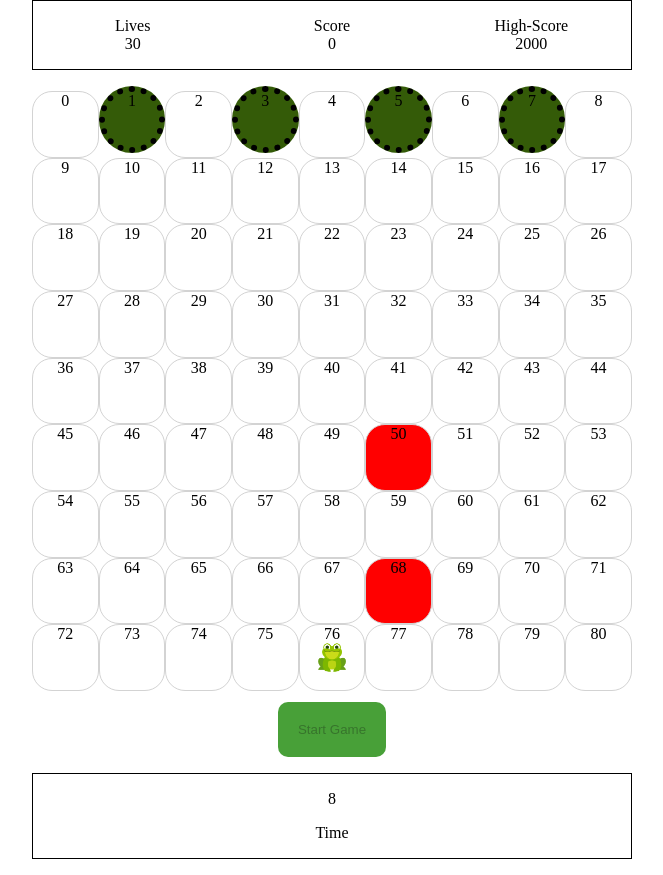
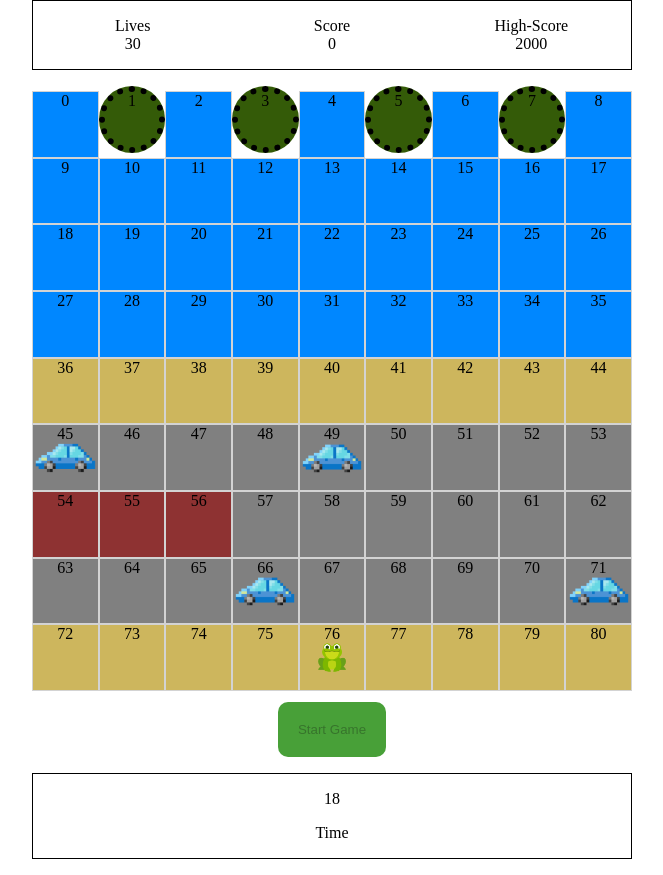
Before and after one commit to 8055-NVW/Project-1-Frogger, a plain HTML site: page Frogger/index.html in a window 1280 px wide. Both pictures are taken after a click on the button "Start Game". Shown: the whole page, without its empty margins (308-971 px from the left). Drawn offline with Linux system fonts and the light colour scheme.

Commit message:
added assets / added movement of multiple cars on screen/ added logic for multiple div elements on screen

```diff
--- a/Frogger/scripts/app.js
+++ b/Frogger/scripts/app.js
@@ -35,28 +35,21 @@ let froggyCurrentPos = froggyStartPos;
 // GameBoard constants
 //lillyPads
 const lillyPadCells = [1, 3, 5, 7]
-//Red carStart
-const redCarStart = 71
-const redCarStart2 = 53
-const carStartPositions = [71,53]
+//roadStart
+const carStartRight = [71,66,49,45]
+const busStartLeft = [54,55,56]
+//Logs Start
+const r1LogStart =[9,10,14,15]
+const r2LogStart =[20,21,22]
+const r3logStart =[27,28,30,31]
+
 
 
 
 // ? On Page Load
 // view of highscore
 
-
-
-
-
-
-
 // ? Executions
-
-
-
-
-
 
 
 // ? Generate game board
@@ -76,15 +69,22 @@ function makeGameBoard() {
         //Make lillypads
         if (lillyPadCells.includes(index)) {
             cell.classList.add('lillypad')
+        } else if (cell.dataset.index <= 35) {
+            cell.classList.add('water')
+        } else if (cell.dataset.index <= 44) {
+            cell.classList.add('grass')
+        } else if (cell.dataset.index <= 71) {
+            cell.classList.add('road')
+        } else {
+            cell.classList.add('grass')
         }
+
         cells.push(cell);
         gameBoard.append(cell);
     }
     resetFrogPos()
-    // insert obstacles on game board
     loadAssets()
 
-    // obstacleMvmt(redCarStart2)
 }
 
 
@@ -105,8 +105,10 @@ function inputHandler(e) {
     } else if (e.key === 'ArrowDown' && cells[froggyCurrentPos + cols]) {
         froggyCurrentPos += cols
     }
+    setInterval(checkWin(froggyCurrentPos), 50)
+    // checkWin(froggyCurrentPos)
     cells[froggyCurrentPos].classList.add('frog')
-    checkWin(froggyCurrentPos)
+
 }
 
 
@@ -125,7 +127,7 @@ function resetFrogPos() {
 // function to handle collisions
 function collisionHandler(currentPos) {
     if (cells[currentPos].classList.contains('frog')) {
-        console.log('Hit Frog!')
+        // console.log('Hit Frog!')
         lossHandler()
     }
 }
@@ -137,7 +139,8 @@ function checkWin(currentPos) {
     if (cells[currentPos].classList.contains('lillypad')) {
         console.log('there!')
         winHandler(cells[currentPos])
-    }
+    } else if (cells[currentPos].classList.contains('car'))
+        console.log('frog hit car!')
 }
 
 
@@ -188,67 +191,27 @@ function gameReset() {
 
 
 
-//function to define water
-// mark predefined cells with class of .water
-// add styling to the .water class
-
-//function to define a road
-// mark predefined cells with class of .road
-// add styling to .road class
-
-
-
-//function to define multiple classes for collision objects cars/trucks/logs
-//obstacle functions
-//-- function to create car
-//-- create element
-//--
-
 //water element function
 //--function to create logs
 
 //function to load obstacles
 function loadAssets() {
     //cars
-    cells[carStartPositions[0]].classList.add('car')
-    cells[carStartPositions[1]].classList.add('car')
+    carStartRight.forEach(position => {
+        cells[position].classList.add('car')
+    })
+
+    busStartLeft.forEach(block => {
+        cells[block].classList.add('bus')
+    })
 }
-
-
-//function to create car !!REDUNDANT
-// function redCars() {
-//     function car(redCarStart) {
-//         let currPos = redCarStart
-//         function move() {
-//             if(redCarStart === 72) {
-//                 cells[currPos].classList.remove('car')
-//             if (currPos === 63) {
-//                 currPos = currPos + cols
-//             } else if (currPos === 45) {
-//                 currPos = currPos + cols
-//             }
-//             currPos--
-//             collisionHandler(currPos)
-//             cells[currPos].classList.add('car')
-//             }
-
-//         }
-//         move()
-//         setInterval(move, 200);
-//     }
-//     car(redCarStart)
-//     setTimeout(()=> {
-//         car(redCarStart);
-//     },800)
-// }
-// || startPos === 54
 
 // V2 Object Movement
 function obstacleMvmt(startPos) {
     function obstacle(startPos) {
         let currPos = startPos
         function move() {
-            if(startPos === 71 || startPos === 53) {
+            if (startPos === 71 || startPos === 53) {
                 cells[currPos].classList.remove('car')
                 if (currPos === 63) {
                     currPos = currPos + cols
@@ -256,66 +219,79 @@ function obstacleMvmt(startPos) {
                     currPos = currPos + cols
                 }
                 currPos--
-            collisionHandler(currPos)
-            cells[currPos].classList.add('car')
+                // collisionHandler(currPos)
+                cells[currPos].classList.add('car')
             }
         }
         setInterval(move, 800);
     }
     obstacle(startPos)
-    setTimeout(()=> {
+    setTimeout(() => {
         obstacle(startPos);
-    },3000)
+    }, 3000)
 }
 
-// function move(carPositionArr,delay) {
-//     setInterval(()=> {
-//         carPositionArr.forEach((obs) => {
-//             //obstacle movement logic
-//             let obsPos = obs
+
+//Object inteval control
+
+
+function moveBus(busArr,delay) {
+    let busPositions = [...busArr]
+    setInterval(() => {
+        busPositions.forEach(busPos => {
+            cells[busPos].classList.remove('bus');
+        });
+        busPositions = busPositions.map(busPos => {
+            busPos++;
+            if (busPos > 62) {
+                busPos = 54;
+            }
+            cells[busPos].classList.add('bus');
+            return busPos;
+        });
+    }, delay);
+}
+
+
+
+//obstacle move left logic
+function moveCar(carPositionArr, delay) {
+    let tempArr = [...carPositionArr]
+    setInterval(() => {
+        tempArr.forEach((obs, index) => {
+            let obsPos = obs;
+            collisionHandler(obsPos)
+            cells[obsPos].classList.remove('car')
+            if (obsPos === 63 || obsPos === 45) {
+                obsPos += cols;
+            }
+            obsPos--;
+            setInterval(collisionHandler(obsPos), 50)
+            cells[obsPos].classList.add('car')
+            tempArr[index] = obsPos
+        });
+    }, delay);
+}
+
+// obstacle move right logic
+// function moveRight(carPositionArr, delay) {
+//     let tempArr = [...carPositionArr]
+//     setInterval(() => {
+//         tempArr.forEach((obs, index) => {
+//             let obsPos = obs;
+//             collisionHandler(obsPos)
 //             cells[obsPos].classList.remove('car')
-//                 if(obsPos === 63 || obsPos === 45) {
-//                     obsPos+= cols
-//                 }
+//             if (obsPos === 62) {
+//                 obsPos -= cols;
+//             }
+//             obsPos++;
 //             collisionHandler(obsPos)
-//             obsPos--
 //             cells[obsPos].classList.add('car')
-//         })
-//     },delay)
-// }
-
-// function move(carPositionArr, delay) {
-//     setInterval(() => {
-//         carPositionArr.forEach((obs) => {
-//             let obsPos = obs;
-//             cells[obsPos].classList.remove('car');
-//             if (obsPos === 63 || obsPos === 45) {
-//                 obsPos += cols;
-//             }
-//             collisionHandler(obsPos);
-//             obsPos--;
-//             cells[obsPos].classList.add('car');
+//             tempArr[index] = obsPos
 //         });
 //     }, delay);
 // }
 
-function move(carPositionArr, delay) {
-    setInterval(() => {
-        carPositionArr.forEach((obs, index) => {
-            // obstacle movement logic
-            let obsPos = obs;
-            cells[obsPos].classList.remove('car');
-            if (obsPos === 63 || obsPos === 45) {
-                obsPos += cols;
-            }
-            collisionHandler(obsPos);
-            obsPos--;
-            cells[obsPos].classList.add('car');
-            // Update the value in the original array
-            carPositionArr[index] = obsPos;
-        });
-    }, delay);
-}
 
 
 
@@ -324,13 +300,14 @@ function initializeGame() {
     //initialise grid load on start button click
     makeGameBoard()
     // Move obstacles
-    move(carStartPositions,800)
+    // moveCar(carStartRight,500)
+    // moveBus(busStartLeft,300)
 
 
 
     // function to manage timer interval
     function startCountdown() {
-        count = 10
+        count = 20
         countdownEl.innerText = count
         // function to handel seconds
         function timer() {
--- a/Frogger/styles/main.css
+++ b/Frogger/styles/main.css
@@ -40,7 +40,7 @@ body {
 
 #game-board div {
     border: 1px solid lightgrey;
-    border-radius: 20px;
+    /* border-radius: 20px; */
     display: inline-block;
     text-align: center;
 }
@@ -68,7 +68,7 @@ body {
     background-image: url("../assets/frog.png");
     background-position: center;
     background-size: cover;
-    z-index: 1;
+    z-index: 2;
 
 }
 
@@ -79,12 +79,39 @@ body {
 }
 
 .home {
+    background-color: rgb(121, 213, 84);
     background-image: url("../assets/frog.png");
     background-position: center;
     background-size: cover;
     z-index: 1;
 }
 
-.car {
-    background-color: red;
+#game-board .car {
+    background-image: url("../assets/car.png");
+    z-index: 2;
+    background-position: center;
+    background-size: contain;
+    background-repeat: no-repeat;
 }
+
+#game-board .bus {
+    background-color: rgb(142, 50, 50);
+    z-index: 2;
+}
+
+.water {
+    background-color: #0087ff;
+}
+
+.grass {
+    /* background-image: url("../assets/grass-1.png"); */
+    background-color: rgb(205, 182, 93);
+    z-index: auto;
+}
+.road {
+    background-color: gray;
+    border: 20px solid white;
+}
+.log {
+    background-color: #795548;
+}
```
Also changed, not shown: Frogger/assets/car.png (added), Frogger/assets/grass-1.png (added), Frogger/assets/grass.png (added), Frogger/assets/red-car.jpg (added), 3 other files.
